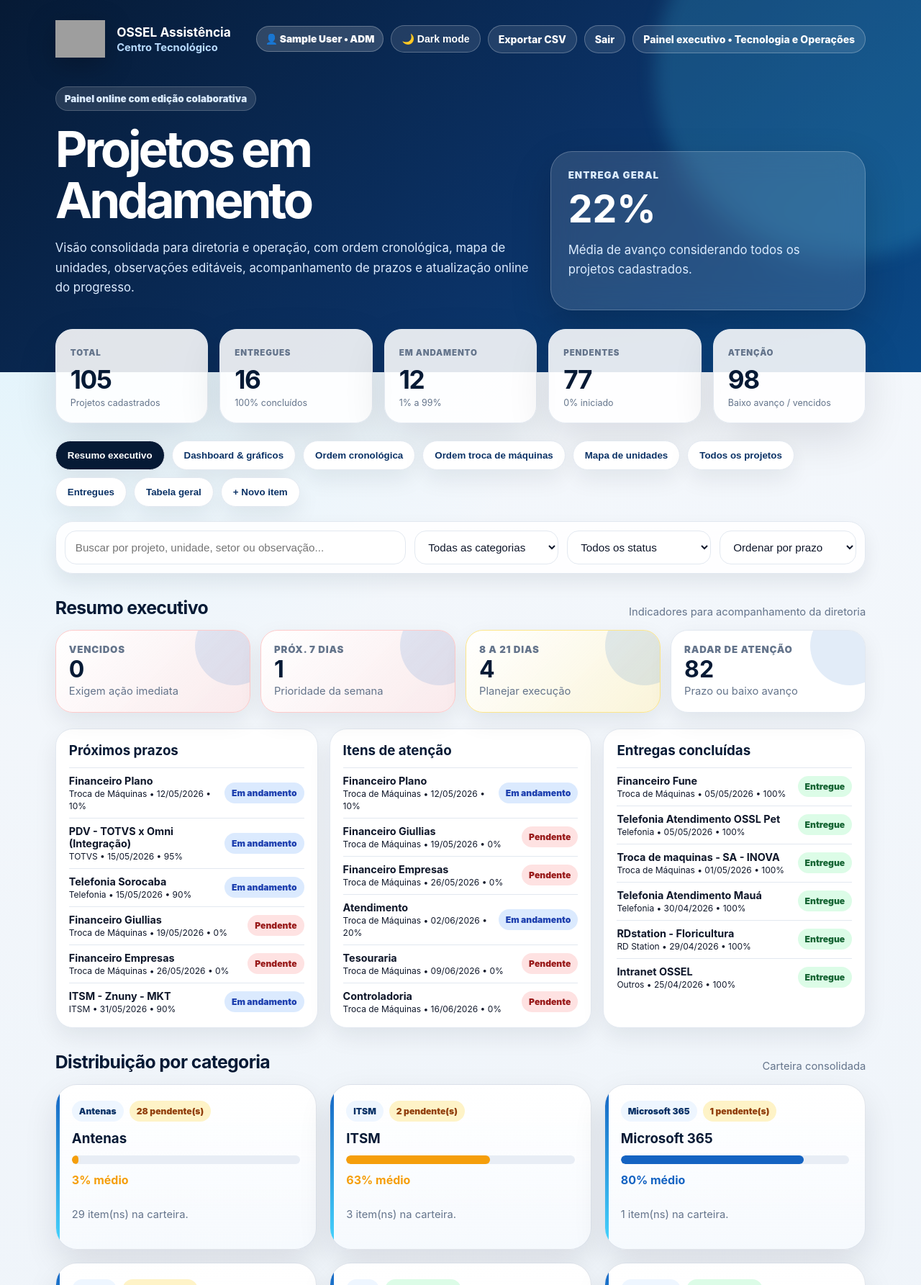
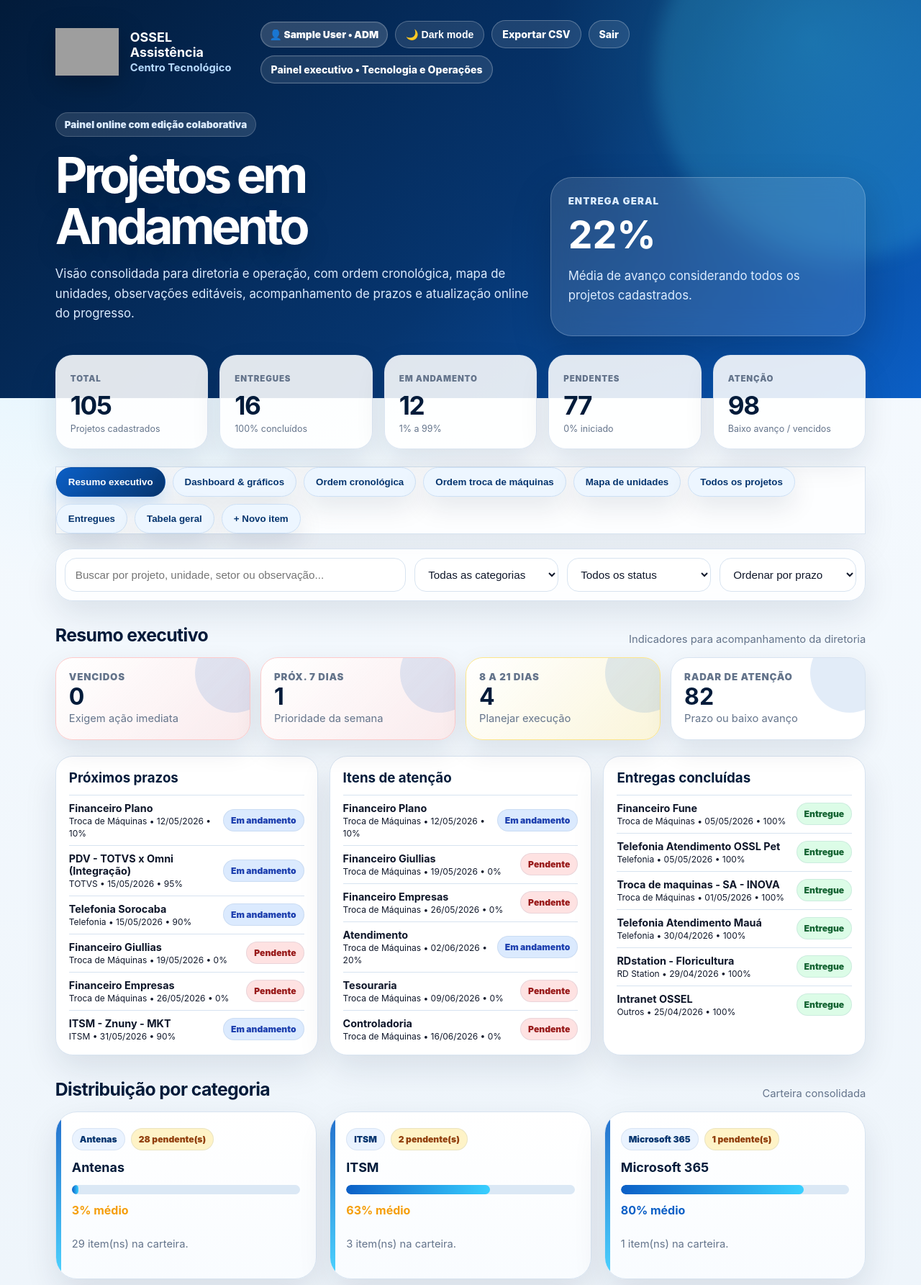
Before and after one commit to VinniTeo/ossel-dashboard, a Flask app: page / in a window 1280 px wide. Shown: the top 1785 px of the page at 72% size. Run offline with Flask 3, Linux system fonts and the light colour scheme; the visitor is signed in with stand-in values (Sample User, id 1); data comes from the database, SQL or seed files in the repository; grey boxes are pictures that could not be loaded.

Commit message:
Add files via upload

```diff
--- a/templates/index.html
+++ b/templates/index.html
@@ -40,6 +40,37 @@ footer{text-align:center;color:var(--muted);padding:28px 6% 42px;font-size:.9rem
 .opItem,.chronoItem{border-radius:30px;background:linear-gradient(180deg,var(--card),rgba(248,251,255,.72));border:1px solid rgba(148,163,184,.30);box-shadow:0 18px 44px rgba(15,23,42,.09)}[data-theme="dark"] .opItem,[data-theme="dark"] .chronoItem{background:linear-gradient(180deg,#0d1b2f,#0a1728);border-color:#243449}.opItem.prazo-critical,.chronoItem.prazo-critical,.card.prazo-critical{box-shadow:0 20px 50px rgba(239,68,68,.18);border-color:rgba(239,68,68,.35)}.opItem.prazo-warning,.chronoItem.prazo-warning,.card.prazo-warning{box-shadow:0 20px 50px rgba(245,158,11,.17);border-color:rgba(245,158,11,.38)}
 .projectHead{display:flex;justify-content:space-between;gap:12px;align-items:flex-start}.projectTitle{display:grid;gap:6px}.projectTitle h3{font-size:1.08rem;line-height:1.28}.progressPanel{background:rgba(148,163,184,.08);border:1px solid var(--line);border-radius:20px;padding:12px;display:grid;gap:10px}.progressTop{display:flex;justify-content:space-between;align-items:center;gap:10px}.progressValue{font-size:1.35rem;font-weight:950;color:var(--navy)}[data-theme="dark"] .progressValue{color:#e5edf8}.progressSlider{display:grid;grid-template-columns:1fr auto;gap:12px;align-items:center}.progressSlider input[type=range]{height:8px;accent-color:var(--blue);cursor:pointer}.saveHint{font-size:.74rem;color:var(--muted);font-weight:800}.lastUpdate{font-size:.76rem;color:var(--muted);display:flex;gap:6px;align-items:center;flex-wrap:wrap}.btn{transition:.18s ease}.btn:hover{transform:translateY(-1px);filter:brightness(1.04)}.ownerChip{box-shadow:inset 0 0 0 1px rgba(14,116,144,.10)}.obsBox{background:linear-gradient(180deg,rgba(148,163,184,.08),rgba(148,163,184,.04));border-style:solid}.statusRibbon{position:absolute;right:18px;top:18px;border-radius:999px;padding:7px 10px;font-size:.72rem;font-weight:950;letter-spacing:.04em}.statusRibbon.risk{background:#fee2e2;color:#991b1b}.statusRibbon.warn{background:#fef3c7;color:#92400e}.statusRibbon.ok{background:#dcfce7;color:#166534}
 .loginNotice{border-radius:18px;border:1px solid #bfdbfe;background:#eff6ff;color:#1e3a8a;padding:12px 14px;margin-top:14px;font-size:.88rem;line-height:1.45}.systemHealth{display:grid;grid-template-columns:repeat(auto-fit,minmax(220px,1fr));gap:14px;margin:16px 0}.healthCard{background:var(--card);border:1px solid var(--line);border-radius:22px;padding:16px;box-shadow:var(--shadow2)}.healthCard small{font-weight:900;color:var(--muted);text-transform:uppercase;letter-spacing:.06em}.healthCard b{display:block;margin-top:8px;font-size:1.6rem;color:var(--navy)}[data-theme="dark"] .healthCard b{color:#e5edf8}
+
+
+/* === OSSEL V12 - reforma visual azul escuro e correção do slider === */
+:root{
+  --navy:#021b3a;--navy2:#06356f;--blue:#0b5fc6;--blue2:#084a9b;--cyan:#39cfff;
+  --bg:#eef5fb;--card:#ffffff;--soft:#eaf3ff;--line:#d7e3f0;
+  --shadow:0 26px 70px rgba(2,27,58,.14);--shadow2:0 14px 36px rgba(2,27,58,.10);
+}
+body{background:radial-gradient(circle at 12% 0%,rgba(57,207,255,.18),transparent 28%),linear-gradient(180deg,#f7fbff 0%,#eaf2f9 100%)}
+header{background:radial-gradient(circle at 88% 10%,rgba(57,207,255,.22),transparent 30%),linear-gradient(135deg,#021b3a 0%,#06356f 55%,#0b5fc6 100%)}
+.logoBox img{height:66px}.brand strong{font-size:1.12rem}.dept,.userBadge,.permissionNote{box-shadow:inset 0 0 0 1px rgba(255,255,255,.06)}
+.hero h1{letter-spacing:-.07em;text-shadow:0 14px 34px rgba(0,0,0,.18)}
+.kpi{border:1px solid rgba(215,227,240,.9);box-shadow:0 18px 42px rgba(2,27,58,.10)}
+.kpi b{color:#021b3a}.toolbar{border-color:#d7e3f0;background:rgba(255,255,255,.84);box-shadow:0 18px 46px rgba(2,27,58,.10)}
+.tabs{border:1px solid #d7e3f0;background:rgba(255,255,255,.78);box-shadow:0 18px 46px rgba(2,27,58,.08)}
+.tab{border-color:#cde0f5;background:#edf6ff;color:#06356f}.tab.active{background:linear-gradient(135deg,#0b5fc6,#06356f);color:#fff;border-color:transparent;box-shadow:0 12px 26px rgba(11,95,198,.22)}
+.card,.opItem,.chronoItem,.unitCard,.insight,.ownerSummary,.tableBox{border-color:#d7e3f0;box-shadow:0 18px 46px rgba(2,27,58,.10)}
+.card{padding:22px;border-radius:30px;background:linear-gradient(180deg,#fff 0%,#f9fcff 100%)}
+.card:before{content:"";position:absolute;left:0;top:0;bottom:0;width:7px;background:linear-gradient(180deg,#0b5fc6,#39cfff);opacity:.9}.card.prazo-proximo:before,.opItem.prazo-proximo:before,.chronoItem.prazo-proximo:before{background:linear-gradient(180deg,#f59e0b,#fde68a)}
+.card.prazo-atrasado:before,.opItem.prazo-atrasado:before,.chronoItem.prazo-atrasado:before{background:linear-gradient(180deg,#dc2626,#fb7185)}
+.card h3{font-size:1.12rem;line-height:1.32}.obsBox{background:#f7fbff;border:1px solid #d7e3f0;border-radius:18px}.bar{height:13px;background:#dbe8f5}.fill{min-width:0;background:linear-gradient(90deg,#0b5fc6,#39cfff)!important}
+/* Lista operacional com controles em largura total, evitando slider espremido/bugado */
+.opItem,.chronoItem{position:relative;grid-template-columns:64px minmax(0,1fr);align-items:start;padding:22px;border-radius:30px;background:linear-gradient(180deg,#ffffff,#f8fbff)}
+.chronoItem{grid-template-columns:92px minmax(0,1fr)}
+.opItem:before,.chronoItem:before{content:"";position:absolute;left:0;top:0;bottom:0;width:7px;background:linear-gradient(180deg,#0b5fc6,#39cfff);border-radius:30px 0 0 30px}
+.opItem>.lastUpdate,.chronoItem>.lastUpdate{grid-column:2/-1;justify-self:start;margin-top:-4px}
+.opItem>.control,.chronoItem>.control{grid-column:2/-1;width:min(720px,100%);margin-top:8px}
+.control{background:#f7fbff;border:1px solid #d7e3f0;border-radius:22px;padding:14px;display:grid;gap:12px}.progressPanel{background:transparent;border:0;padding:0}.progressTop{align-items:flex-end}.progressValue{font-size:1.7rem;color:#021b3a}.progressSlider{grid-template-columns:minmax(260px,1fr) 120px}.progressSlider input[type=range]{width:100%;height:26px;accent-color:#0b5fc6;cursor:pointer}.progressSlider input[type=range]::-webkit-slider-thumb{cursor:pointer}.saveHint{color:#5d7590}.actions{margin-top:2px}.btn{background:linear-gradient(135deg,#0b5fc6,#06356f);box-shadow:0 10px 22px rgba(11,95,198,.18)}.btn.ok{background:linear-gradient(135deg,#16a34a,#15803d)}.btn.warn{background:#ffffff;color:#06356f;border:1px solid #cde0f5;box-shadow:none}.pill{border:1px solid rgba(6,53,111,.08)}.ownerChip{background:#eaf3ff;color:#06356f;border:1px solid #cde0f5}.ownerChip.empty{background:#f3f6fa;color:#64748b}.statusRibbon{right:22px;top:22px}.tableBox th{background:#021b3a}.unitCard{background:linear-gradient(180deg,#fff,#f8fbff)}
+@media(max-width:900px){.opItem,.chronoItem{grid-template-columns:1fr}.opNum,.dateBadge{margin-bottom:4px}.opItem>.lastUpdate,.chronoItem>.lastUpdate,.opItem>.control,.chronoItem>.control{grid-column:1/-1}.progressSlider{grid-template-columns:1fr}.progressSlider .saveHint{display:none}}
+[data-theme="dark"]{--bg:#061322;--card:#0b1f35;--soft:#102b47;--line:#1d3b5d;--ink:#e8f1fb;--muted:#9fb4cc}
+[data-theme="dark"] body{background:linear-gradient(180deg,#061322,#081a2e)}[data-theme="dark"] .toolbar,[data-theme="dark"] .tabs{background:rgba(11,31,53,.86)}[data-theme="dark"] .card,[data-theme="dark"] .opItem,[data-theme="dark"] .chronoItem,[data-theme="dark"] .control,[data-theme="dark"] .obsBox,[data-theme="dark"] .unitCard{background:linear-gradient(180deg,#0b1f35,#0a1a2c)}[data-theme="dark"] .kpi b,[data-theme="dark"] .progressValue{color:#e8f1fb}
 
 </style>
 </head>
@@ -127,7 +158,7 @@ function renderMap(all){const groups={};all.forEach(p=>{const key=p.unidade||inf
 function inferUnitFromName(nome){const n=String(nome||'');if(n.includes(' - ')){const parts=n.split(' - ');return parts.length>1?parts[1].trim():''}return ''}
 function canEdit(p){return IS_ADMIN || p.categoria==='Troca de Máquinas'}
 function canFullEdit(){return IS_ADMIN}
-function controls(p){if(!canEdit(p)){return `<div class="control locked"><span class="pill prazoOk">Somente leitura</span><small class="obs">Usuários operacionais alteram apenas Troca de Máquinas.</small></div>`}const editLabel=IS_ADMIN?'Editar / OBS':'Atualizar OBS';const v=Number(p.progresso||0);return `<div class="control" data-id="${p.id}"><div class="progressPanel"><div class="progressTop"><span class="saveHint">Andamento do projeto</span><span class="progressValue">${v}%</span></div><div class="progressSlider"><input type="range" min="0" max="100" step="1" value="${v}" oninput="syncProgressControl(this)" onchange="commitProgress(${p.id},this.value)"><span class="saveHint">arraste para alterar</span></div></div><div class="actions"><button class="btn ok" onclick="commitProgress(${p.id},100)">Concluir</button><button class="btn warn" onclick="openEditModal(${p.id})">${editLabel}</button></div></div>`}
+function controls(p){if(!canEdit(p)){return `<div class="control locked"><span class="pill prazoOk">Somente leitura</span><small class="obs">Usuários operacionais alteram apenas Troca de Máquinas.</small></div>`}const editLabel=IS_ADMIN?'Editar / OBS':'Atualizar OBS';const v=Number(p.progresso||0);return `<div class="control" data-id="${p.id}"><div class="progressPanel"><div class="progressTop"><span class="saveHint">Andamento do projeto</span><span class="progressValue">${v}%</span></div><div class="progressSlider"><input type="range" min="0" max="100" step="1" value="${v}" oninput="syncProgressControl(this)" onchange="commitProgress(${p.id},this.value)"><span class="saveHint">salva ao soltar</span></div></div><div class="actions"><button class="btn ok" onclick="commitProgress(${p.id},100)">Concluir</button><button class="btn warn" onclick="openEditModal(${p.id})">${editLabel}</button></div></div>`}
 function clampProgress(v){v=Number(v||0);if(Number.isNaN(v))v=0;return Math.max(0,Math.min(100,Math.round(v)))}
 function syncProgressControl(input){const box=input.closest('.control');const v=clampProgress(input.value);box.querySelectorAll('input[type=range]').forEach(i=>{if(i!==input)i.value=v});const val=box.querySelector('.progressValue');if(val)val.textContent=v+'%';const article=input.closest('article');if(article){const fill=article.querySelector('.fill');if(fill){fill.style.setProperty('--w',v+'%');fill.style.background=color(v)}}}
 async function commitProgress(id,value){await patch(id,{progresso:clampProgress(value)})}
```
Also changed, not shown: templates/login.html (+9 -0 lines).
